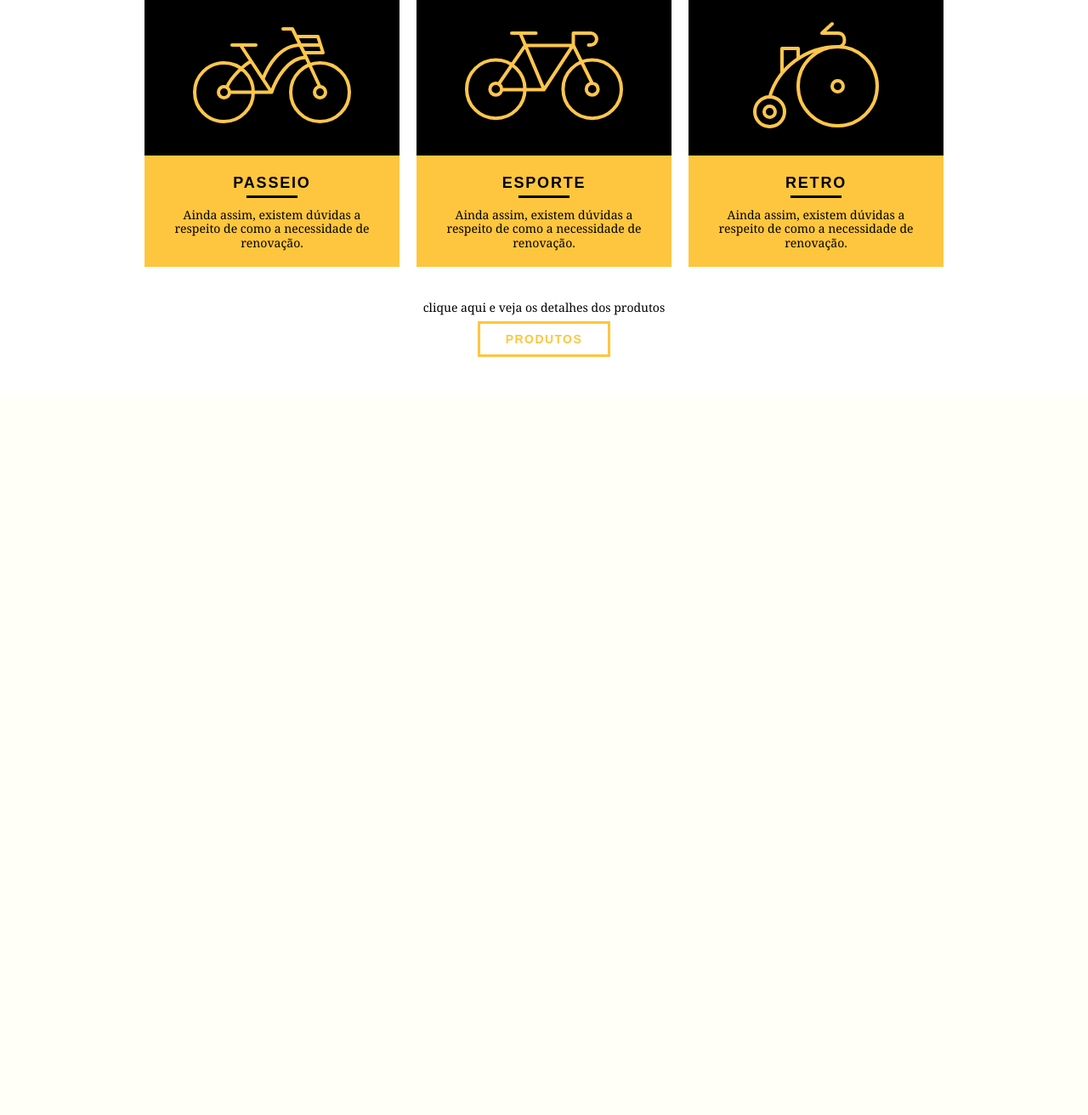
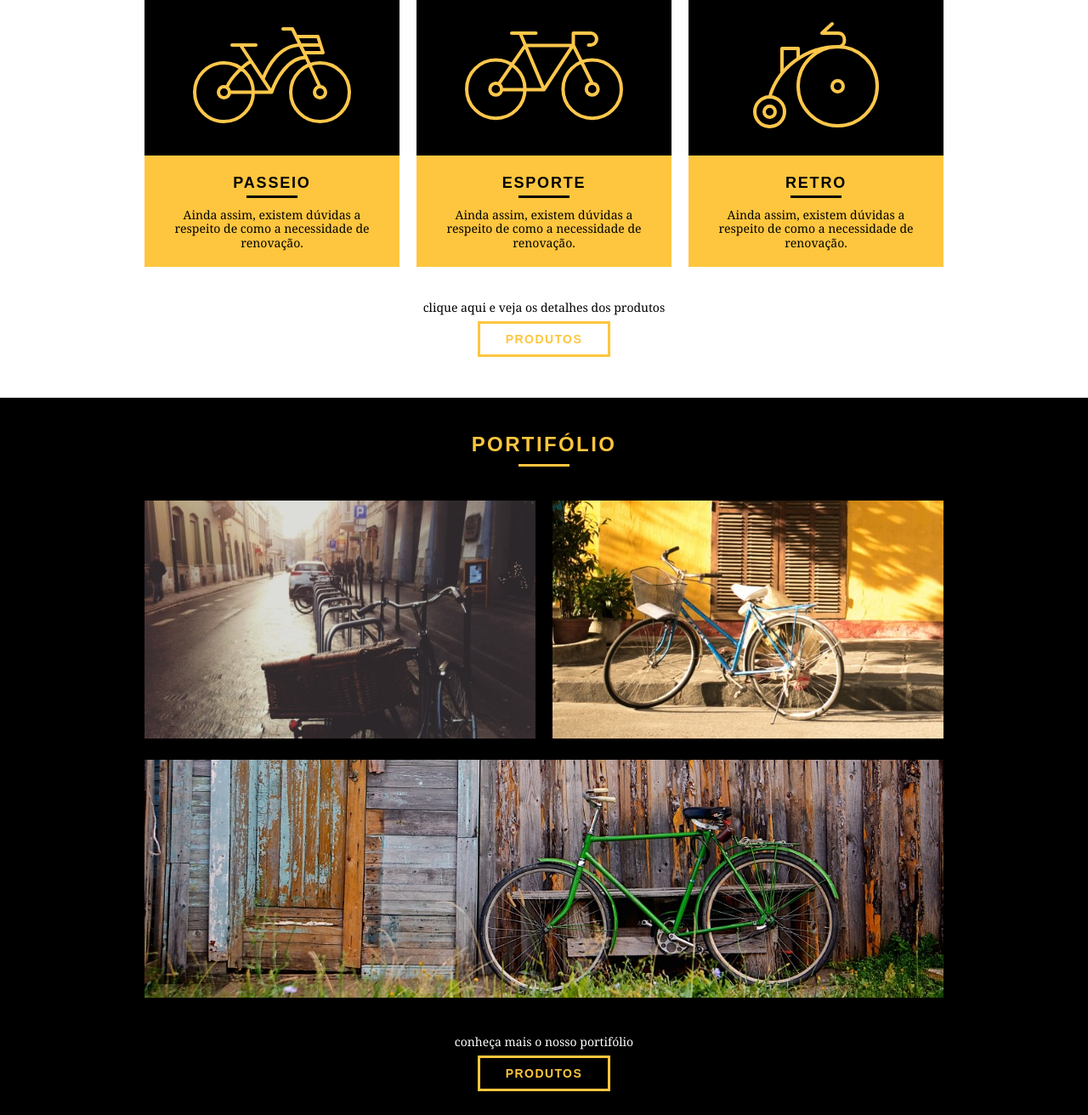
Before and after one commit to kennety94/estudo-front-bikcraft, a PHP site: page / in a window 1280 px wide. Shown: the part 618-1930 px from the top of the page at 85% size. Before the commit the page ends 1038 px from the top, so only its background shows below. Run offline with PHP 8.4, Linux system fonts and the light colour scheme.

Commit message:
Portifolio da home

```diff
--- a/css/style.css
+++ b/css/style.css
@@ -175,3 +175,27 @@ p {
 .call p {
     margin-bottom: 20px;
 }
+
+/* Portifólio */
+
+.portifolio {
+    width: 100%;
+    background: #000;
+    padding: 40px 0;
+}
+
+.portifolio .subtitulo {
+    color: #fec63e;
+}
+
+.portifolio .subtitulo::after {
+    background: #fec63e;
+}
+
+.portifolio-lista li:last-child {
+    margin-top: 20px;
+}
+
+.portifolio .call p {
+    color: #fff;
+}
--- a/index.html
+++ b/index.html
@@ -68,6 +68,21 @@
             <a href="produtos.html" class="btn btn-preto">Produtos</a>
         </div>
     </section>
+
+    <section class="portifolio">
+        <div class="container">
+            <h2 class="subtitulo">Portifólio</h2>
+            <ul class="portifolio-lista">
+                <li class="grid-8"><img src="img/portfolio/retro.jpg" alt="Bicicleta retro"></li>
+                <li class="grid-8"><img src="img/portfolio/passeio.jpg" alt="Bicicleta passeio"></li>
+                <li class="grid-16"><img src="img/portfolio/esporte.jpg" alt="Bicicleta esporte"></li>
+            </ul>
+            <div class="call">
+                <p>conheça mais o nosso portifólio</p>
+                <a href="portifolio.html" class="btn">Produtos</a>
+            </div>
+        </div>
+    </section>
 </body>
 
 </html>
```
